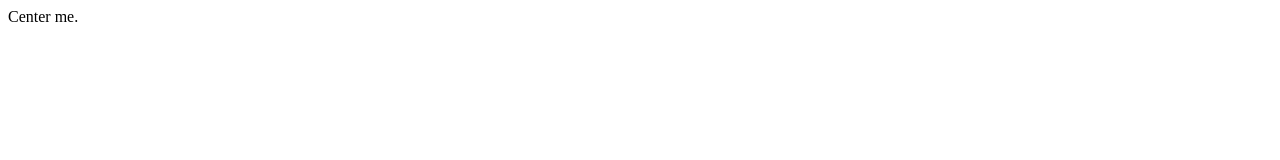
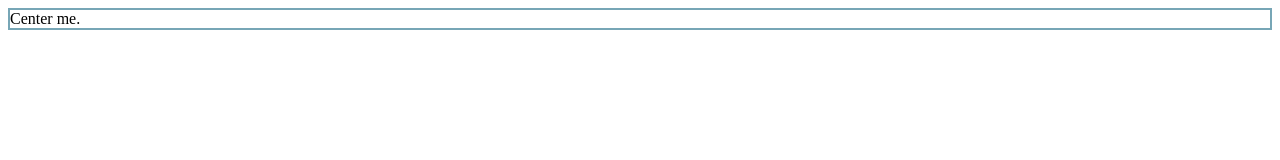
Before and after one commit to Gitthuma/flex-layout-three, a plain HTML site: page index.html in a window 1280 px wide. Drawn offline with Linux system fonts and the light colour scheme.

Commit message:
Added border to parent div

```diff
--- a/css/style.css
+++ b/css/style.css
@@ -1,4 +1,5 @@
 .parent {
+  border: 2px solid #77a6b6; /*Adds border to parent div*/
 }
 
 .child {
```
